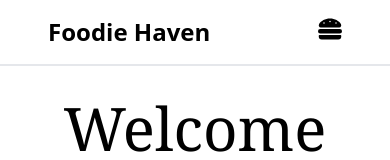
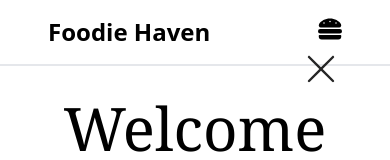
Before and after one commit to preethamananthu/Foodie-Haven, a React (Vite) app: page / in a window 390 px wide. Shown: the top 160 px of the page. Built offline with nearby package versions, Linux system fonts and the light colour scheme.

Commit message:
ham menu

```diff
--- a/src/components/Header.tsx
+++ b/src/components/Header.tsx
@@ -4,6 +4,7 @@ import Navlinks from "./Navlinks";
 
 import { AiOutlineUser, AiOutlineShoppingCart } from "react-icons/ai";
 import { FaHamburger } from "react-icons/fa";
+import { RxCross1 } from "react-icons/rx";
 
 function Header() {
 const [open, setOpen] = useState(false);
@@ -26,10 +27,16 @@ const [open, setOpen] = useState(false);
 
 
         {open && <Navlinks />}
+
+        <button className="absolute top-[6vh] right-[6vh] lg:hidden text-neutral-800 text-4xl z-10"
+        onClick={()=>{
+          setOpen(!open)
+          console.log(open)
+        }}><RxCross1 /></button>
       </div>
       <ul className="hidden lg:flex gap-8 text-neutral-500">
         <li>
-          <a href="" className="hover:text-neutral-800">
+          <a href="" className="hover:text-neutral-800 z-30">
             <AiOutlineShoppingCart />
           </a>
         </li>
--- a/src/components/Navlinks.tsx
+++ b/src/components/Navlinks.tsx
@@ -15,7 +15,9 @@ function Navlinks() {
             gap-20 text-neutral-800 relative
             lg:flex-row lg:font-normal lg:h-full lg:text-neutral-500 lg:text-2xl
         ">
-<button className="absolute top-[6vh] right-[6vh] lg:hidden text-neutral-800 text-4xl z-10"
+
+
+        <button className="absolute top-[6vh] right-[6vh] lg:hidden text-neutral-800 text-4xl z-10"
         onClick={()=>{
           setOpen(!open)
           console.log(open)
```
